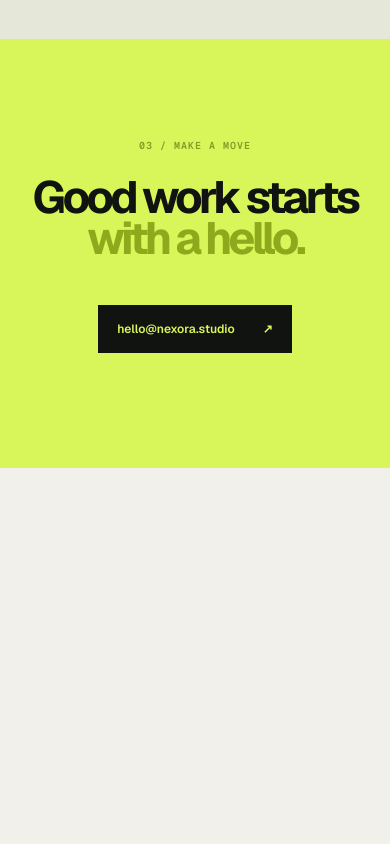
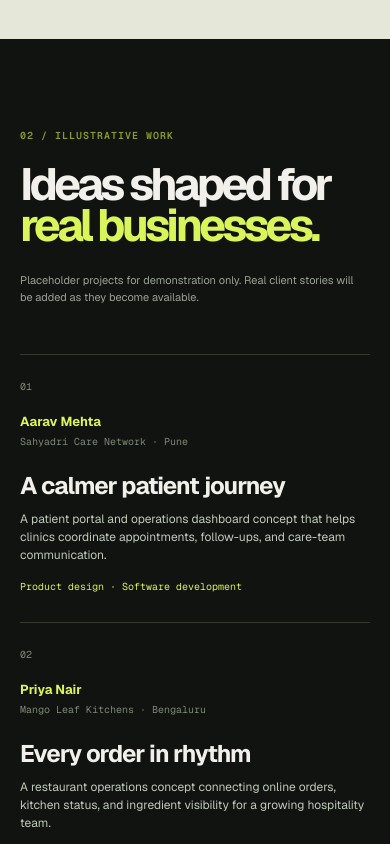
Before and after one commit to trilok-l01c/Nexora, a Next.js app in the folder client/: page /clients in a window 390 px wide. Shown: the part 1900-2744 px from the top of the page. Before the commit the page ends 2368 px from the top, so only its background shows below. Built offline with nearby package versions, Linux system fonts and the light colour scheme.

Commit message:
Added clients and alliances

```diff
--- a/client/src/app/clients/page.tsx
+++ b/client/src/app/clients/page.tsx
@@ -45,6 +45,40 @@ export default function ClientsPage() {
                     text: "We build systems your team can understand, own, and keep improving long after launch.",
                 },
             ]}
+            projects={[
+                {
+                    client: "Aarav Mehta",
+                    business: "Sahyadri Care Network · Pune",
+                    project: "A calmer patient journey",
+                    summary:
+                        "A patient portal and operations dashboard concept that helps clinics coordinate appointments, follow-ups, and care-team communication.",
+                    services: "Product design · Software development",
+                },
+                {
+                    client: "Priya Nair",
+                    business: "Mango Leaf Kitchens · Bengaluru",
+                    project: "Every order in rhythm",
+                    summary:
+                        "A restaurant operations concept connecting online orders, kitchen status, and ingredient visibility for a growing hospitality team.",
+                    services: "Workflow automation · Data analysis",
+                },
+                {
+                    client: "Rohan Kulkarni",
+                    business: "VidyaSetu Learning · Mumbai",
+                    project: "More room for learning",
+                    summary:
+                        "A school communication platform concept bringing parents, teachers, and administrators into one clear weekly rhythm.",
+                    services: "Web application · Cloud infrastructure",
+                },
+                {
+                    client: "Ananya Iyer",
+                    business: "NammaCart Market · Chennai",
+                    project: "Insight from every aisle",
+                    summary:
+                        "A retail analytics concept for understanding product movement, reducing stock gaps, and making local shopping more convenient.",
+                    services: "Dashboards · AI systems",
+                },
+            ]}
         />
     );
 }
--- a/client/src/app/components/company/CompanyPage.module.css
+++ b/client/src/app/components/company/CompanyPage.module.css
@@ -212,6 +212,83 @@
     font-size: 12px;
     line-height: 1.55;
 }
+.projects {
+    padding: 125px max(32px, calc((100% - 1256px) / 2));
+    background: var(--ink);
+    color: var(--paper);
+}
+.projectsIntro {
+    display: grid;
+    grid-template-columns: 1fr 1.4fr 0.8fr;
+    gap: 70px;
+    align-items: end;
+    margin-bottom: 70px;
+}
+.projectsIntro h2 {
+    margin: 0;
+    font-size: clamp(45px, 5.5vw, 76px);
+    line-height: 0.92;
+    letter-spacing: -0.08em;
+}
+.projectsIntro h2 em {
+    color: var(--acid);
+    font-style: normal;
+}
+.disclaimer {
+    max-width: 240px;
+    margin: 0;
+    color: #9aa197;
+    font-size: 11px;
+    line-height: 1.55;
+}
+.projectList {
+    border-top: 1px solid #343a30;
+}
+.project {
+    display: grid;
+    grid-template-columns: 45px 1fr 1.1fr 1.4fr 1fr;
+    gap: 25px;
+    align-items: start;
+    border-bottom: 1px solid #343a30;
+    padding: 25px 0;
+}
+.projectNumber,
+.project small,
+.projectServices {
+    color: #7e8878;
+    font:
+        10px var(--font-geist-mono),
+        monospace;
+}
+.projectClient,
+.project h3,
+.projectSummary {
+    margin: 0;
+}
+.projectClient {
+    color: var(--acid);
+    font-size: 13px;
+    font-weight: 700;
+}
+.project small {
+    display: block;
+    margin-top: 5px;
+    line-height: 1.4;
+}
+.project h3 {
+    font-size: 18px;
+    line-height: 1.05;
+    letter-spacing: -0.04em;
+}
+.projectSummary {
+    color: #c0c8bc;
+    font-size: 12px;
+    line-height: 1.5;
+}
+.projectServices {
+    color: var(--acid);
+    line-height: 1.4;
+}
 .contact {
     padding: 145px 32px 160px;
     text-align: center;
@@ -226,6 +303,21 @@
     }
     .contentIntro {
         grid-template-columns: 0.7fr 1.3fr;
+    }
+    .projectsIntro {
+        grid-template-columns: 0.7fr 1.3fr;
+    }
+    .disclaimer {
+        grid-column: 2;
+    }
+    .project {
+        grid-template-columns: 40px 1fr 1.2fr;
+    }
+    .projectSummary {
+        grid-column: 2 / -1;
+    }
+    .projectServices {
+        grid-column: 2 / -1;
     }
 }
 @media (max-width: 620px) {
@@ -279,6 +371,35 @@
     .contentIntro h2 {
         margin-top: 22px;
     }
+    .projects {
+        padding: 90px 20px;
+    }
+    .projectsIntro {
+        display: block;
+        margin-bottom: 48px;
+    }
+    .projectsIntro h2 {
+        margin: 22px 0 25px;
+    }
+    .disclaimer {
+        max-width: 340px;
+    }
+    .project {
+        display: block;
+        padding: 25px 0 28px;
+    }
+    .projectNumber {
+        display: block;
+        margin-bottom: 20px;
+    }
+    .project h3 {
+        margin: 24px 0 12px;
+        font-size: 24px;
+    }
+    .projectServices {
+        display: block;
+        margin-top: 16px;
+    }
     .cardGrid {
         display: block;
     }
--- a/client/src/app/components/company/CompanyPage.tsx
+++ b/client/src/app/components/company/CompanyPage.tsx
@@ -13,6 +13,13 @@ type CompanyPageProps = {
         title: string;
         text: string;
     }>;
+    projects: Array<{
+        client: string;
+        business: string;
+        project: string;
+        summary: string;
+        services: string;
+    }>;
 };
 
 export default function CompanyPage({
@@ -23,6 +30,7 @@ export default function CompanyPage({
     sectionLabel,
     sectionTitle,
     cards,
+    projects,
 }: CompanyPageProps) {
     return (
         <main className={styles.page}>
@@ -82,6 +90,45 @@ export default function CompanyPage({
                     ))}
                 </div>
             </section>
+            <section className={styles.projects}>
+                <div className={styles.projectsIntro}>
+                    <p className={styles.kicker}>02 / Illustrative work</p>
+                    <h2>
+                        Ideas shaped for
+                        <br />
+                        <em>real businesses.</em>
+                    </h2>
+                    <p className={styles.disclaimer}>
+                        Placeholder projects for demonstration only. Real client
+                        stories will be added as they become available.
+                    </p>
+                </div>
+                <div className={styles.projectList}>
+                    {projects.map((project, index) => (
+                        <article
+                            className={styles.project}
+                            key={project.client}
+                        >
+                            <span className={styles.projectNumber}>
+                                0{index + 1}
+                            </span>
+                            <div>
+                                <p className={styles.projectClient}>
+                                    {project.client}
+                                </p>
+                                <small>{project.business}</small>
+                            </div>
+                            <h3>{project.project}</h3>
+                            <p className={styles.projectSummary}>
+                                {project.summary}
+                            </p>
+                            <span className={styles.projectServices}>
+                                {project.services}
+                            </span>
+                        </article>
+                    ))}
+                </div>
+            </section>
             <section className={styles.contact}>
                 <p className={styles.kicker}>03 / Make a move</p>
                 <h2>
```
Also changed, not shown: client/src/app/alliances/page.tsx (+26 -0 lines).
